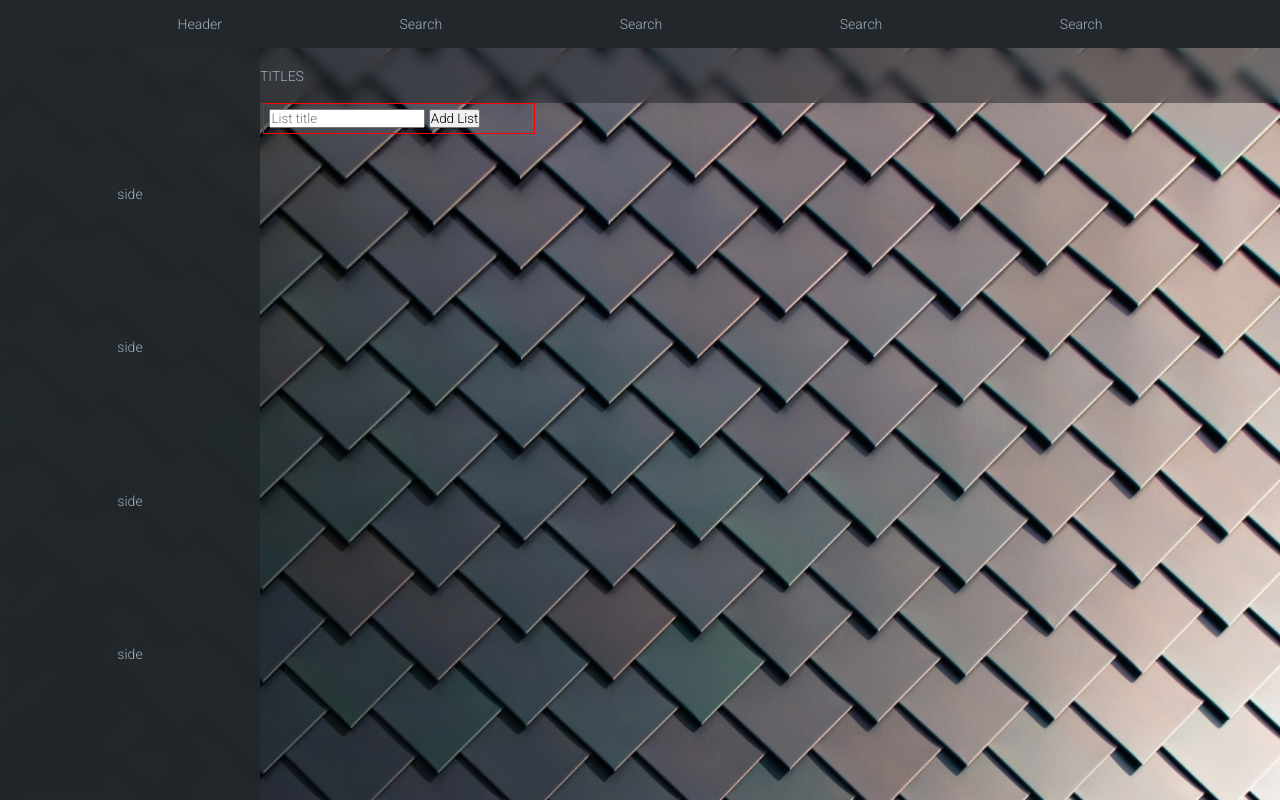
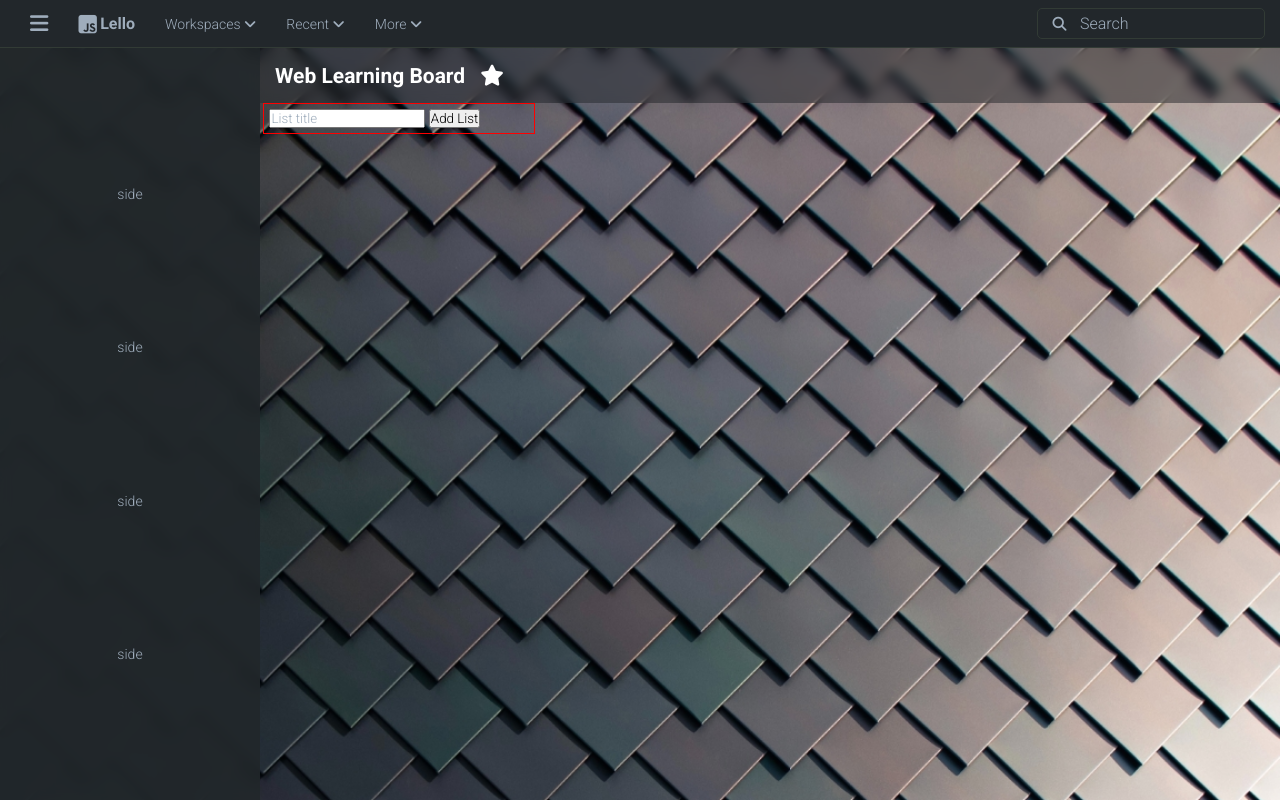
Before and after one commit to JosepLluisCM/006_JsHtmlCss_KanBanBoard, a plain HTML site: page kanban.html in a window 1280 px wide. Drawn offline with Linux system fonts and the light colour scheme; files whose address does not match are found by name.

Commit message:
styling of headers

```diff
--- a/kanban.html
+++ b/kanban.html
@@ -21,16 +21,28 @@
     <link rel="stylesheet" href="styles/main.css">
     <link rel="stylesheet" href="styles/list.css">
 
+    <script src="https://kit.fontawesome.com/b5f255ec79.js" crossorigin="anonymous"></script>
+
   </head>
 
   <!--Flex body with two childs, the header and the rest-->
   <body>
     <nav id="header">
-      <p>Header</p>
-      <p>Search</p>
-      <p>Search</p>
-      <p>Search</p>
-      <p>Search</p>
+      <a><i class="fa-solid fa-bars fa-xl"></i></a>
+      <a href="http://127.0.0.1:5500/kanban.html"><div>
+        <i class="fa-brands fa-square-js fa-xl"></i>
+        <strong> Lello</strong>
+      </div></a>
+      <a href="http://127.0.0.1:5500/kanban.html">Workspaces <i class="fa-solid fa-angle-down"></i></a>
+      <a href="http://127.0.0.1:5500/kanban.html">Recent <i class="fa-solid fa-angle-down"></i></a>
+      <a href="http://127.0.0.1:5500/kanban.html">More <i class="fa-solid fa-angle-down"></i></a>
+
+
+      <div class="search-bar">
+        <i class="fa-solid fa-magnifying-glass"></i>
+        <input placeholder="Search">
+      </div>
+
     </nav>
 
     <!--Flex Main Container with two childs, sidebar and the rest-->
@@ -47,7 +59,8 @@
       <div id="board-container">
 
         <div id="subHeader">
-          <p>TITLES</p>
+          <h2>Web Learning Board</h2>
+          <i class="fa-solid fa-star fa-xl"></i>
         </div>
 
         <!--Board block element with two childs, the list array and the creator of lists-->
--- a/styles/general.css
+++ b/styles/general.css
@@ -7,6 +7,7 @@
 
 :root {
   --bg-color: rgb(34, 39, 43);
+  --bg-accent-color: rgb(50, 59, 53);
   --text-gray-color: #9FADBC;
   --text-white-color: #FFFFFF;
   --list-bg-color: #101204;
@@ -30,6 +31,15 @@ body {
   overflow: hidden;
 }
 
+strong {
+  font-size: 16px;
+}
+
+a {
+  text-decoration: none;
+  color: var(--text-gray-color);
+}
+
 button {
   cursor: pointer;
 }
@@ -41,6 +51,8 @@ select {
 input, select, button {
   font-family: Roboto, Arial;
 }
+
+
 
 /* These styles will limit text to 2 lines. Anything
    beyond 2 lines will be replaced with "..."
--- a/styles/header.css
+++ b/styles/header.css
@@ -1,9 +1,49 @@
 #header {
   min-height: 48px;
   max-height: 48px;
-
+  padding: 0px 15px;
   display: flex;
-  justify-content: space-evenly;
+  flex-wrap: nowrap;
+  justify-content: flex-start;
   align-items: center;
   background-color: var(--bg-color);
+  border-bottom: 1px solid var(--bg-accent-color);
 }
+
+#header a {
+  /* margin-right: 25px; */
+  padding: 7px 15px;
+}
+#header a:hover {
+  background-color: rgb(50, 59, 53);
+  border-radius: 5px;
+}
+
+
+.search-bar {
+  margin-left: auto;
+  padding: 5px;
+  border: 1px solid var(--bg-accent-color);
+  border-radius: 5px;
+}
+.search-bar:hover {
+  background-color: rgba(50, 59, 53, 0.5);
+}
+
+.search-bar input {
+  border: none;
+  background-color: transparent;
+  font-size: 16px;
+  margin-left: 10px;
+  color: var(--text-gray-color);
+  outline: none;
+}
+
+.search-bar i {
+  margin-left: 10px;
+}
+
+::placeholder {
+  opacity: 1;
+  color: var(--text-gray-color);
+}
--- a/styles/main.css
+++ b/styles/main.css
@@ -14,11 +14,14 @@
 #subHeader {
   display: flex;
   align-items: center;
-  justify-content: space-between;
+  justify-content: flex-start;
+  gap: 15px;
+  padding: 5px 15px;
   min-height: 55px;
   max-height: 55px;
   background-color: rgba(34, 39, 43, 0.5);
   backdrop-filter: blur(6px);
+  color: var(--text-white-color);
 }
 
 #board {
```
